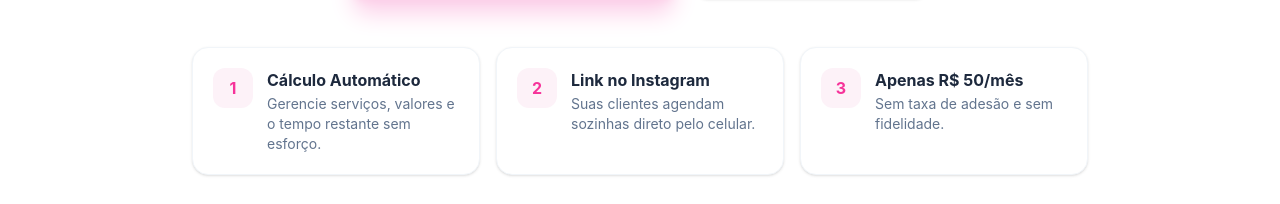
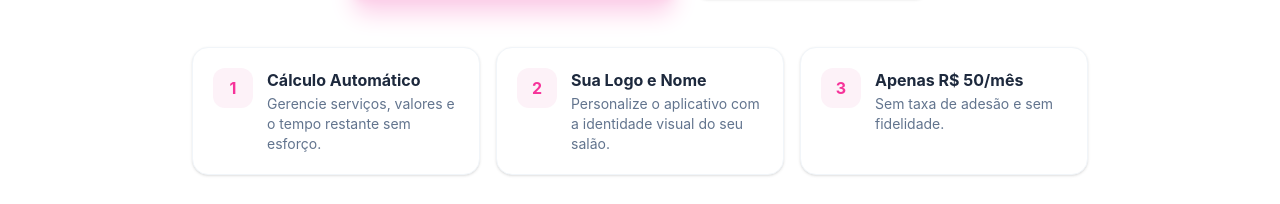
Before and after one commit to brunocroft86/manicure, a Next.js app: page / in a window 1280 px wide. Shown: the part 540-744 px from the top of the page. Built offline with nearby package versions, Linux system fonts and the light colour scheme.

Commit message:
Home atualizada destacando personalizacao com logo e nome do salao

```diff
--- a/app/page.tsx
+++ b/app/page.tsx
@@ -2,7 +2,7 @@ import Link from "next/link";
 
 export default function Home() {
   const whatsAppNumber = "5521978308046";
-  const whatsAppMessage = encodeURIComponent("Olá! Vi o sistema BelezaPro por R$ 50/mês, onde adiciono meus serviços e o sistema calcula tudo automático. Quero começar meu teste grátis de 3 dias!");
+  const whatsAppMessage = encodeURIComponent("Olá! Vi o sistema BelezaPro por R$ 50/mês, onde posso usar a logo e o nome do meu salão. Quero começar meu teste grátis de 3 dias!");
   const whatsAppUrl = `https://wa.me/${whatsAppNumber}?text=${whatsAppMessage}`;
 
   return (
@@ -52,7 +52,6 @@ export default function Home() {
           </span>
         </h1>
 
-        {/* TEXTO ATUALIZADO EXPLICANDO O CÁLCULO DOS SERVIÇOS */}
         <p className="text-base sm:text-lg text-slate-600 mb-8 max-w-2xl mx-auto font-medium">
           Adicione seus serviços, valores e o tempo de cada atendimento. <strong className="text-slate-900 font-bold">Assim nós calculamos todo o tempo restante e organizamos os horários para você</strong> por apenas <strong className="text-pink-600 font-extrabold">R$ 50 mensais</strong>.
         </p>
@@ -91,8 +90,8 @@ export default function Home() {
           <div className="bg-white p-5 rounded-2xl border border-slate-100 shadow-sm flex items-start gap-3.5">
             <div className="w-10 h-10 bg-pink-50 text-pink-500 rounded-xl flex items-center justify-center flex-shrink-0 font-bold">2</div>
             <div>
-              <h3 className="font-bold text-slate-800 text-sm sm:text-base">Link no Instagram</h3>
-              <p className="text-slate-500 text-xs sm:text-sm mt-0.5">Suas clientes agendam sozinhas direto pelo celular.</p>
+              <h3 className="font-bold text-slate-800 text-sm sm:text-base">Sua Logo e Nome</h3>
+              <p className="text-slate-500 text-xs sm:text-sm mt-0.5">Personalize o aplicativo com a identidade visual do seu salão.</p>
             </div>
           </div>
 
```
